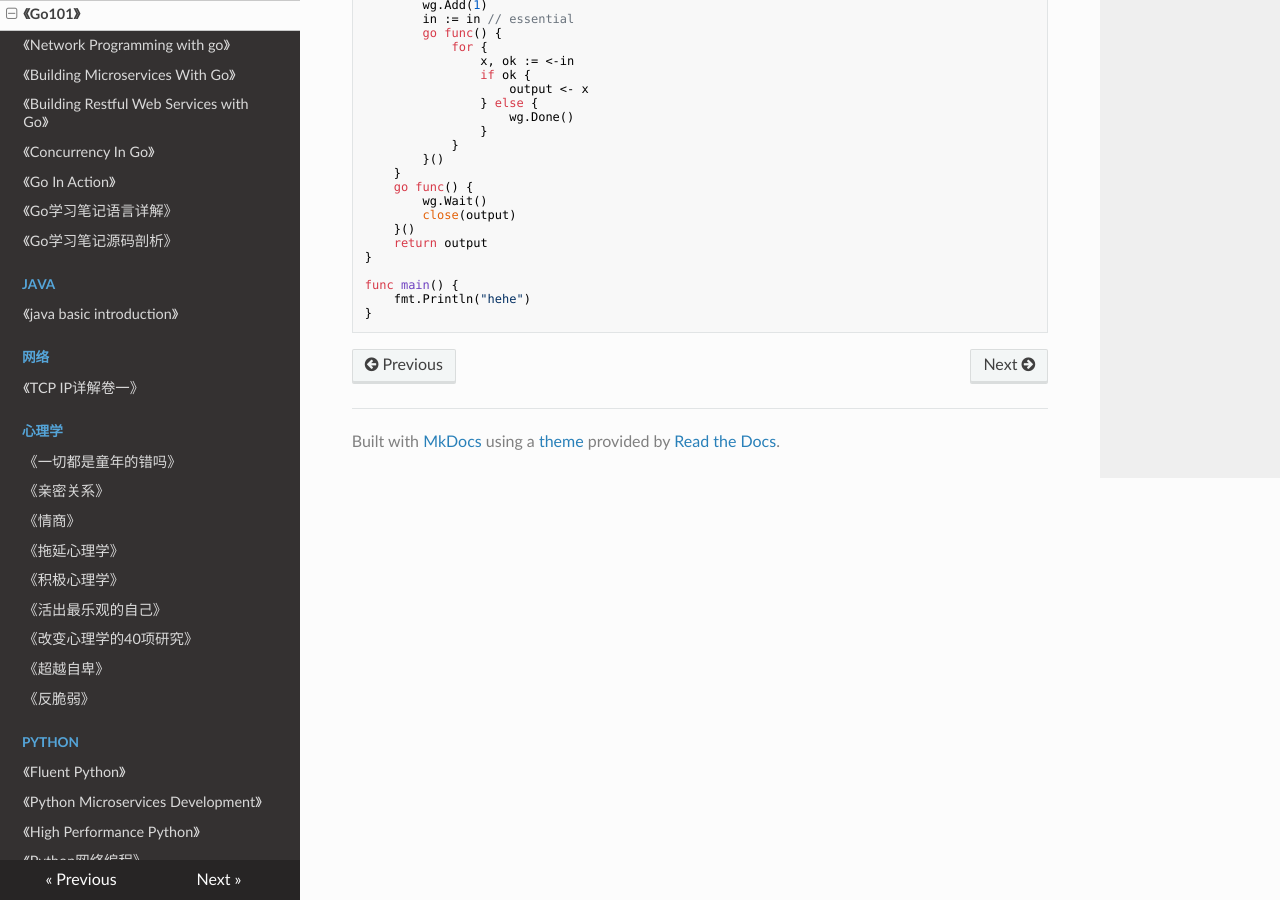
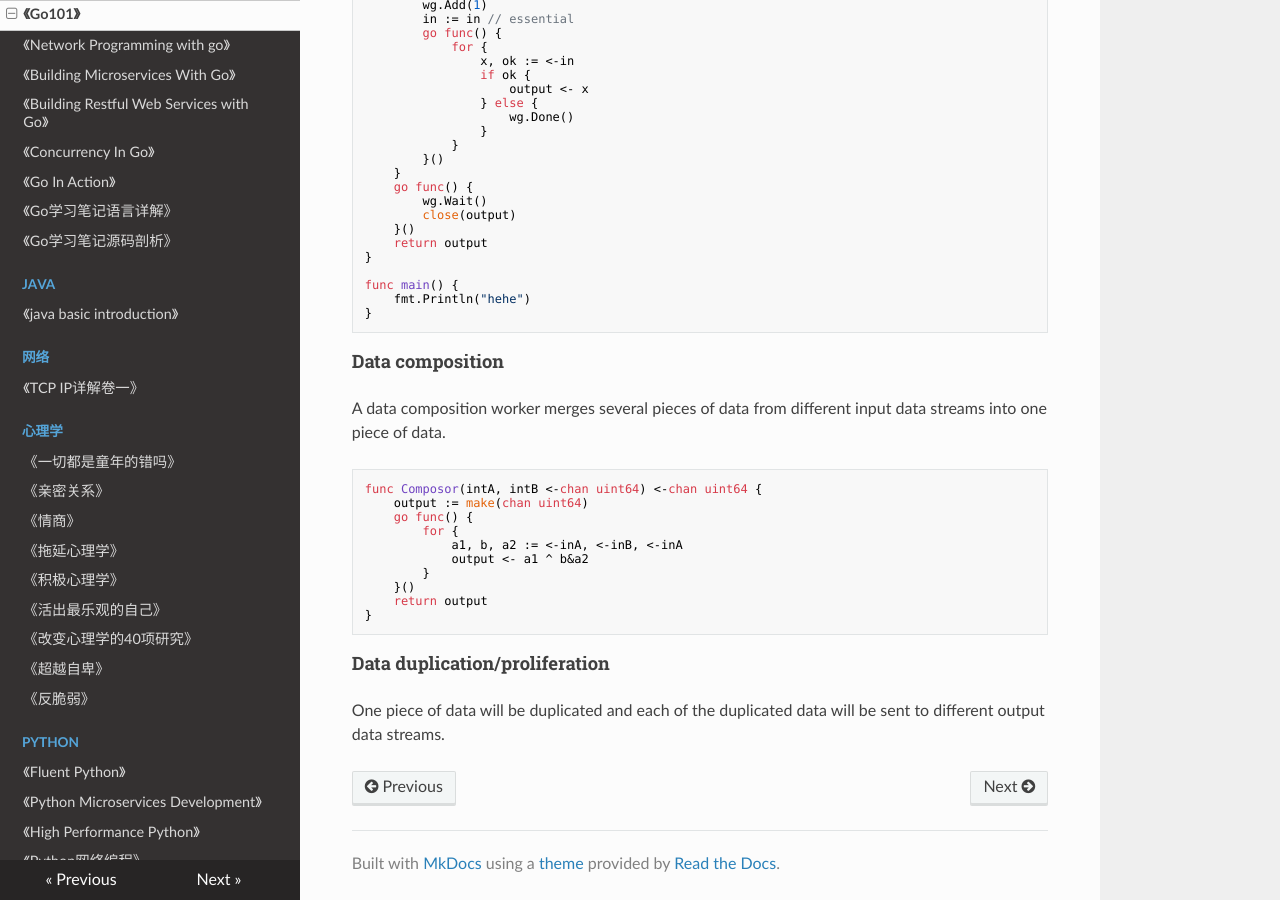
Before and after one commit to PegasusWang/booknotes, an MkDocs documentation site: the page built from docs/golang/go101/book.md, in a window 1280 px wide and 900 px high, scrolled down 14738 px. Built offline with MkDocs 1.6.1, drawn with Linux system fonts in a browser that asks for light colours; nearby versions of some CDN libraries; old or Windows-style settings are respelled for this version of MkDocs.

Commit message:
go channel demo: data composition and duplication

````diff
--- a/docs/golang/go101/book.md
+++ b/docs/golang/go101/book.md
@@ -943,3 +943,24 @@ func main() {
 	fmt.Println("hehe")
 }
 ```
+
+#### Data composition
+
+A data composition worker merges several pieces of data from different input data streams into one piece of data.
+
+```go
+func Composor(intA, intB <-chan uint64) <-chan uint64 {
+	output := make(chan uint64)
+	go func() {
+		for {
+			a1, b, a2 := <-inA, <-inB, <-inA
+			output <- a1 ^ b&a2
+		}
+	}()
+	return output
+}
+```
+
+#### Data duplication/proliferation
+
+One piece of data will be duplicated and each of the duplicated data will be sent to different output data streams.
````
